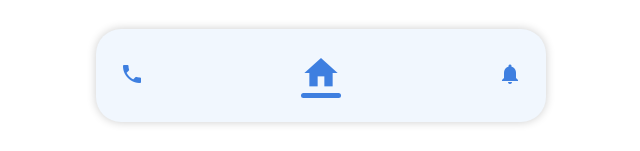
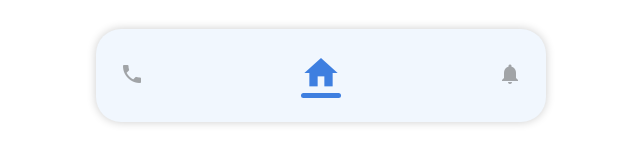
Before and after one commit to davidmeck/Talkbox, a React (Create React App) app: page / in a window 1280 px wide. Shown: the part 646-797 px from the top of the page, without its empty margins (319-959 px from the left). Built offline with nearby package versions, Linux system fonts and the light colour scheme.

Commit message:
Bottom bar style fixes

```diff
--- a/src/components/BottomBar/style.scss
+++ b/src/components/BottomBar/style.scss
@@ -13,9 +13,14 @@
     display: flex;
     justify-content: space-between;
     align-items: center;
-    a.active {
+    a{
+      opacity: 0.5;
+      color: $darkGray;
+      &.active {
+        color: $primary;
         display: flex;
         flex-direction: column;
+        opacity: 1;
         span {
           font-size: 2.5rem;
         }
@@ -26,6 +31,7 @@
           height: 5px;
           background: $primary;
           border-radius: 10px;
+        }
       }
     }
   }
```
Lines whose indentation alone changed are shown as unchanged.
